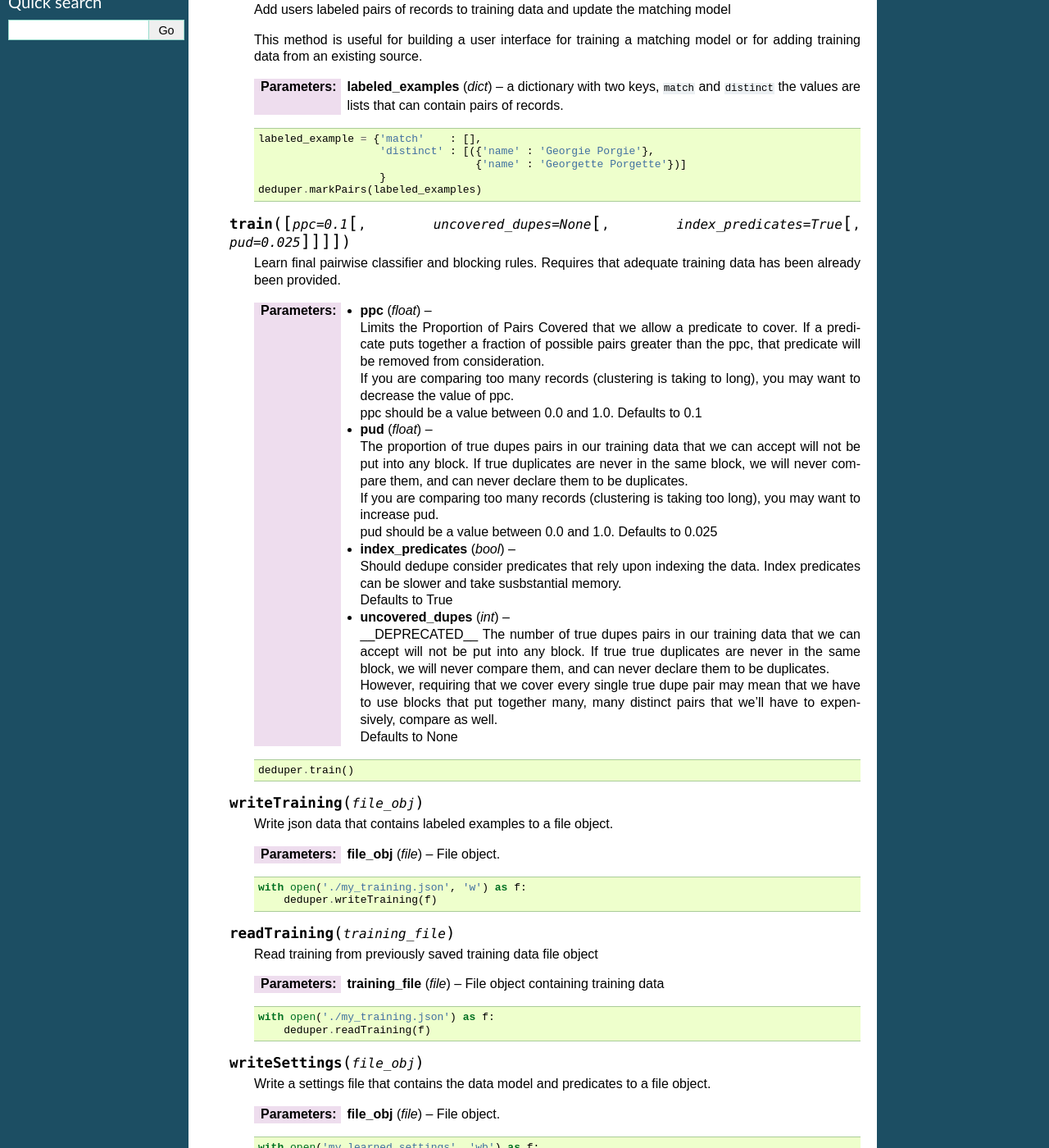
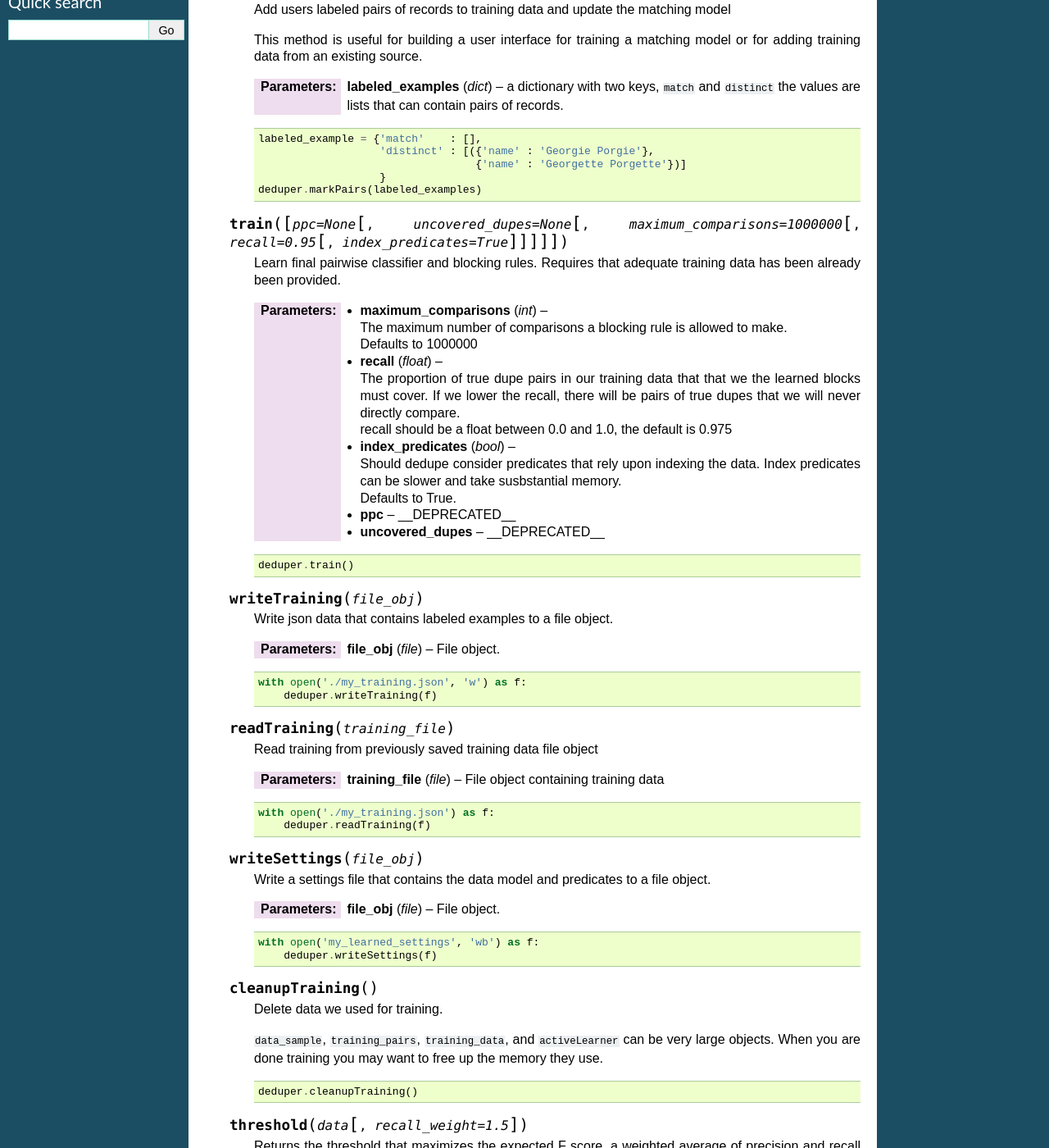
Before and after one commit to dedupeio/dedupe, a Sphinx documentation site: the page built from docs/API-documentation.rst, in a window 1280 px wide and 1400 px high, scrolled down 1540 px. Shown: the whole window at 82% size. Built offline with Sphinx 7.4.7, drawn with Linux system fonts in a browser that asks for light colours; some of the changed text lies outside the part shown.

Commit message:
deprecations

```diff
--- a/docs/common_learning_methods.rst
+++ b/docs/common_learning_methods.rst
@@ -35,59 +35,34 @@
       deduper.markPairs(labeled_examples)
 
 
-.. py:method:: train([ppc=0.1, [uncovered_dupes=None, [index_predicates=True, [pud=0.025]]]])
+.. py:method:: train([ppc=None, [uncovered_dupes=None, [maximum_comparisons=1000000, [recall=0.95, [index_predicates=True]]]]])
 
    Learn final pairwise classifier and blocking rules. Requires that
    adequate training data has been already been provided.
 
-   :param float ppc: Limits the Proportion of Pairs Covered that we
-		     allow a predicate to cover. If a predicate puts
-		     together a fraction of possible pairs greater
-		     than the ppc, that predicate will be removed from
-		     consideration.
+   :param int maximum_comparisons: The maximum number of comparisons a
+				   blocking rule is allowed to make.
 
-		     If you are comparing too many records (clustering
-		     is taking to long), you may want to decrease the
-		     value of ppc.
+				   Defaults to 1000000
 
-		     ppc should be a value between 0.0 and
-		     1.0. Defaults to 0.1
+   :param float recall: The proportion of true dupe pairs in our
+			training data that that we the learned blocks
+			must cover. If we lower the recall, there will
+			be pairs of true dupes that we will never
+			directly compare.
 
-   :param float pud: The proportion of true dupes pairs in our
-	             training data that we can accept will not be put
-	             into any block. If true duplicates are never
-	             in the same block, we will never compare them,
-	             and can never declare them to be duplicates.
-
-		     If you are comparing too many records (clustering
-		     is taking too long), you may want to increase
-		     pud.
-
-	             pud should be a value between 0.0 and
-	             1.0. Defaults to 0.025
+			recall should be a float between 0.0 and 1.0,
+			the default is 0.975
 
    :param bool index_predicates: Should dedupe consider predicates
 				 that rely upon indexing the
 				 data. Index predicates can be slower
 				 and take susbstantial memory.
 
-				 Defaults to True
+				 Defaults to True.
 
-   :param int uncovered_dupes: __DEPRECATED__ The number of true dupes
-			       pairs in our training data that we can
-			       accept will not be put into any
-			       block. If true true duplicates are
-			       never in the same block, we will never
-			       compare them, and can never declare
-			       them to be duplicates.
-
-			       However, requiring that we cover every
-			       single true dupe pair may mean that we
-			       have to use blocks that put together
-			       many, many distinct pairs that we'll
-			       have to expensively, compare as well.
-
-			       Defaults to None
+   :param ppc: __DEPRECATED__
+   :param uncovered_dupes: __DEPRECATED__
 
 
    .. code:: python
```
Also changed, not shown: .travis.yml, 2 other files.
